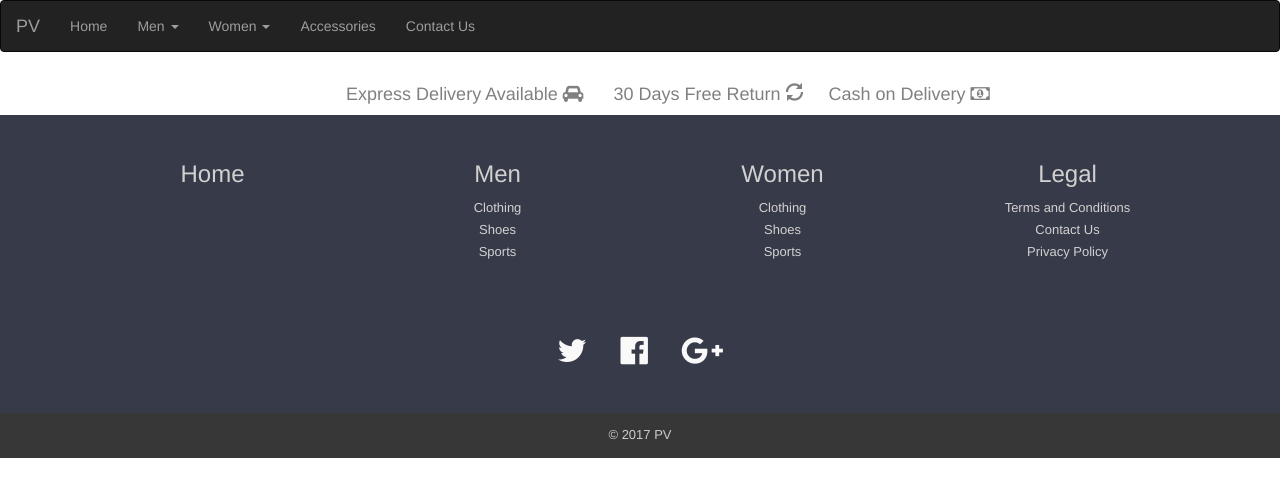
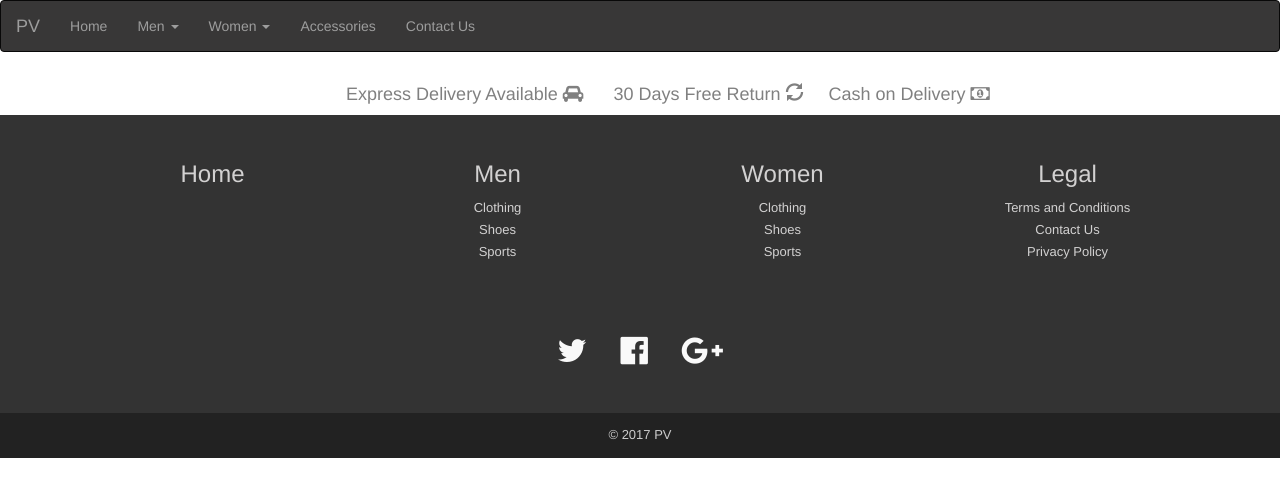
Before and after one commit to rryrjad30/Web_Project, a plain HTML site: page cart.html in a window 1280 px wide. Shown: the top 496 px of the page. Drawn offline with Linux system fonts and the light colour scheme.

Commit message:
edit style css

```diff
--- a/style.css
+++ b/style.css
@@ -10,6 +10,8 @@ footer{
 }
 nav.navbar{
 	margin: 0px;
+	background-color: #383737;
+	color: #ccc;
 }
 
 #box {
@@ -71,12 +73,12 @@ form.form-horizontal {
 
 /*footer*/
 #myFooter {
-	background-color: #373a48;
+	background-color: #333;
 	color:white;
 }
 
 #myFooter .footer-copyright{
-	background-color: #383737;
+	background-color: #222;
 	padding-top:3px;
 	padding-bottom:3px;
 	text-align: center;
```
